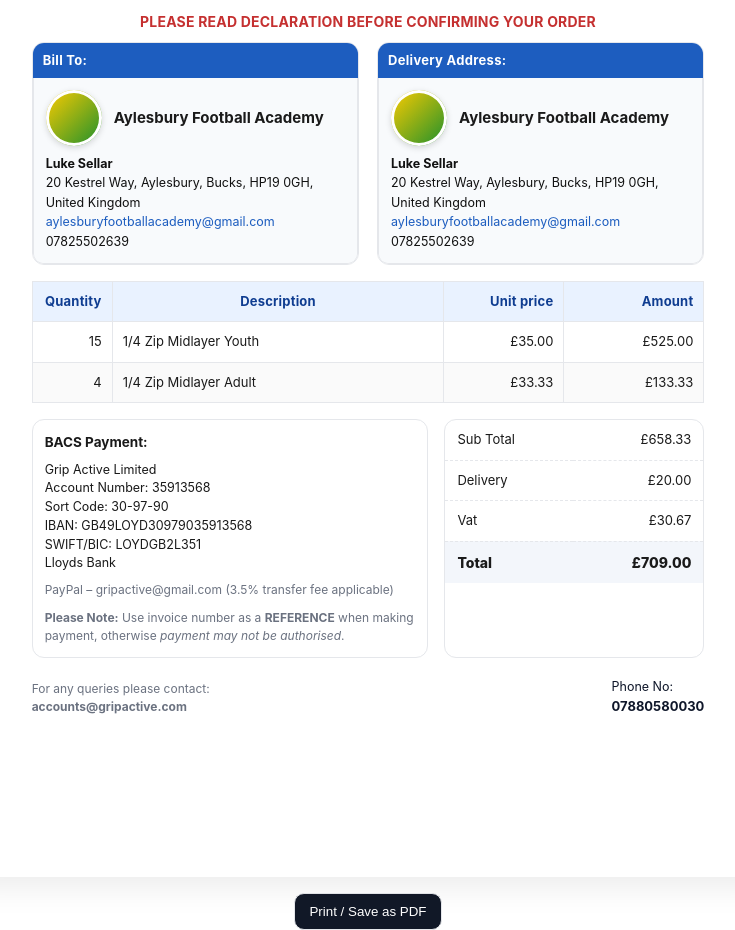
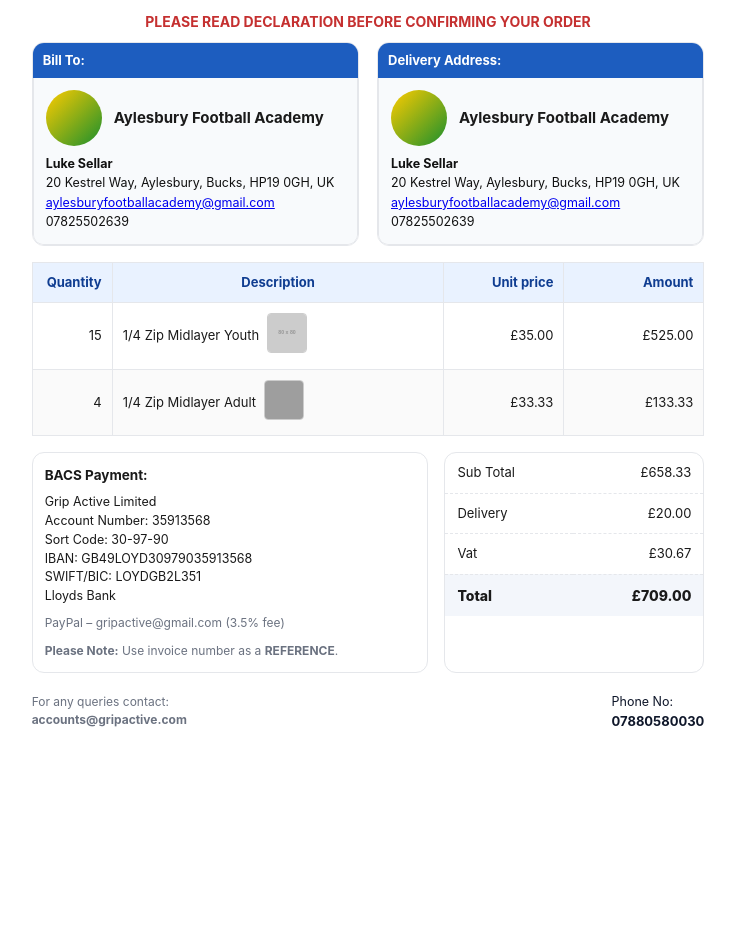
Before and after one commit to SAFDAR1337/invoice_code, a plain HTML site: page index.html in a window 1280 px wide. Shown: the part 246-1176 px from the top of the page, without its empty margins (272-1007 px from the left). After the commit the page ends 1123 px from the top, so only its background shows below. Drawn offline with Linux system fonts and the light colour scheme; grey boxes are pictures that could not be loaded; placeholder pictures from the web are drawn by us.

Commit message:
Update index.html

```diff
--- a/index.html
+++ b/index.html
@@ -6,24 +6,23 @@
   <title>Invoice GA-3804 – Grip Active</title>
   <style>
     :root{
-      --brand:#1d5dbf;        /* blue for headings */
-      --accent:#3c8af4;       /* lighter blue */
-      --ink:#1a1a1a;          /* body text */
-      --muted:#6b7280;        /* subtle gray */
-      --panel:#f8fafc;        /* light background */
-      --line:#e5e7eb;         /* borders */
+      --brand:#1d5dbf;
+      --accent:#3c8af4;
+      --ink:#1a1a1a;
+      --muted:#6b7280;
+      --panel:#f8fafc;
+      --line:#e5e7eb;
     }
 
     *{ box-sizing:border-box; }
     html,body{ height:100%; }
     body{
       margin:0;
-      font: 14px/1.5 "Inter", system-ui, -apple-system, Segoe UI, Roboto, Helvetica, Arial, "Apple Color Emoji","Segoe UI Emoji";
+      font: 14px/1.5 "Inter", system-ui, -apple-system, Segoe UI, Roboto, Helvetica, Arial;
       color:var(--ink);
       background:#fff;
     }
 
-    /* Page frame */
     .a4{
       width: 210mm;
       min-height: 297mm;
@@ -43,133 +42,81 @@
       padding-bottom: 14px;
     }
 
-    .logo{
-      display:flex; align-items:center; gap:14px;
-    }
+    .logo{ display:flex; align-items:center; gap:14px; }
     .logo-mark{
       width: 160px; height: 44px; border-radius:8px; border:2px solid var(--brand);
       display:grid; place-items:center; font-weight:800; color:var(--brand);
-      letter-spacing:.5px; text-transform:uppercase;
+      text-transform:uppercase;
     }
-    .doc-title{
-      text-align:right;
-    }
-    .doc-title h1{
-      margin:0; font-size:44px; letter-spacing:1px; color:var(--accent);
-    }
+    .doc-title{ text-align:right; }
+    .doc-title h1{ margin:0; font-size:44px; color:var(--accent); }
 
-    /* Meta row */
-    .meta{
-      display:grid; grid-template-columns: 1fr auto; gap: 12px; margin-top: 10px;
-    }
-    .issuer{
-      font-size:12.5px; color:#111;
-    }
+    .meta{ display:grid; grid-template-columns: 1fr auto; gap: 12px; margin-top: 10px; }
+    .issuer{ font-size:12.5px; color:#111; }
     .issuer strong{ display:block; font-size:13.5px; margin-bottom:4px; }
 
     .meta-cells{
-      display:grid; grid-auto-flow:column; gap:22px; align-items:start; justify-content:end;
+      display:grid; grid-auto-flow:column; gap:22px; justify-content:end;
       font-size:12.5px; text-align:right;
     }
     .meta-cells div span{ color:var(--muted); display:block; font-size:12px; }
 
-    .notice{
-      margin: 14px 0 10px; text-align:center; font-weight:700; color:#c53030;
-      letter-spacing:.2px;
-    }
+    .notice{ margin: 14px 0 10px; text-align:center; font-weight:700; color:#c53030; }
 
-    /* Two-up addresses */
-    .section-title{
-      background: var(--brand); color:#fff; padding:8px 10px; font-weight:700; border-radius:6px 6px 0 0;
-      font-size:13px; letter-spacing:.3px;
-    }
-    .panel{
-      border: 1px solid var(--line); border-top:0; padding:12px; border-radius:0 0 10px 10px; background:var(--panel);
-    }
+    .section-title{ background: var(--brand); color:#fff; padding:8px 10px; font-weight:700; border-radius:6px 6px 0 0; font-size:13px; }
+    .panel{ border: 1px solid var(--line); border-top:0; padding:12px; border-radius:0 0 10px 10px; background:var(--panel); }
 
     .grid-2{ display:grid; grid-template-columns: 1fr 1fr; gap: 18px; }
-
     .card{ border:1px solid var(--line); border-radius:12px; overflow:hidden; background:#fff; }
 
     .org{ display:grid; grid-template-columns: 56px 1fr; gap:12px; align-items:center; }
-    .badge{
-      width:56px; height:56px; border-radius:50%; background:linear-gradient(135deg, #ffcc00, #1a8f2d);
-      box-shadow: inset 0 0 0 3px #fff, 0 2px 6px rgba(0,0,0,.15);
-    }
+    .badge{ width:56px; height:56px; border-radius:50%; background:linear-gradient(135deg, #ffcc00, #1a8f2d); }
     .org h3{ margin:0; font-size:15px; }
+    .addr{ margin-top:8px; font-size:12.5px; color:#111; line-height:1.55; }
 
-    .addr{ margin-top:8px; font-size:12.5px; color:#111; line-height:1.55; }
-    .addr a{ color:var(--brand); text-decoration:none; }
-
-    /* Items table */
     table{ width:100%; border-collapse:collapse; }
     .items{ margin-top:16px; }
     .items thead th{
-      background:#e9f2ff; color:#0f3d91; font-weight:700; text-transform:none; letter-spacing:.2px;
+      background:#e9f2ff; color:#0f3d91; font-weight:700;
       padding:10px; border:1px solid var(--line); font-size:13px;
     }
     .items tbody td{
-      padding:10px; border:1px solid var(--line); vertical-align:top; font-size:13px;
+      padding:10px; border:1px solid var(--line); vertical-align:middle; font-size:13px;
     }
     .items tbody tr:nth-child(even) td{ background:#fafafa; }
     .qty, .price, .amount{ text-align:right; white-space:nowrap; }
 
-    /* Totals */
-    .totals-wrap{
-      display:grid; grid-template-columns: 1fr 260px; gap: 16px; margin-top: 16px;
+    /* Product description + thumbnail */
+    .product-desc{ display:flex; align-items:center; gap:8px; }
+    .product-desc img{
+      width:40px; height:40px; object-fit:cover; border:1px solid #ccc; border-radius:4px; cursor:pointer; transition:transform 0.3s;
     }
-    .totals{
-      border:1px solid var(--line); border-radius:12px; overflow:hidden; background:#fff;
-    }
-    .totals table{ width:100%; }
+    .product-desc img:hover{ transform:scale(2.5); z-index:1000; position:relative; }
+
+    .totals-wrap{ display:grid; grid-template-columns: 1fr 260px; gap: 16px; margin-top: 16px; }
+    .totals{ border:1px solid var(--line); border-radius:12px; background:#fff; }
     .totals td{ padding:10px 12px; border-bottom:1px dashed var(--line); font-size:13px; }
     .totals td:last-child{ text-align:right; }
     .totals tr:last-child td{ border-bottom:0; font-weight:800; font-size:14px; background:#f3f6fb; }
 
-    /* Payment */
-    .payment{
-      border:1px solid var(--line); border-radius:12px; padding:12px; background:#fff; font-size:12.5px;
-    }
+    .payment{ border:1px solid var(--line); border-radius:12px; padding:12px; background:#fff; font-size:12.5px; }
     .payment h4{ margin:0 0 8px; font-size:13.5px; }
     .muted{ color:var(--muted); font-size:12px; }
 
-    /* Footer */
-    footer{
-      display:flex; justify-content:space-between; gap:16px; align-items:flex-end; margin-top: 20px; font-size:12.5px; color:#0f172a;
-    }
+    footer{ display:flex; justify-content:space-between; margin-top: 20px; font-size:12.5px; color:#0f172a; }
     footer .contact strong{ display:block; font-size:13px; }
 
-    /* Print */
-    @media print{
-      body{ background:#fff; }
-      .a4{ box-shadow:none; margin:0; width:auto; min-height:auto; padding:0; }
-      header{ border-color:#1f2937; }
-      .notice{ color:#b91c1c; }
-    }
-
-    /* Responsive (mobile preview) */
-    @media (max-width:900px){
-      .a4{ width:auto; min-height:auto; padding:24px 16px; }
-      .grid-2{ grid-template-columns:1fr; }
-      .totals-wrap{ grid-template-columns: 1fr; }
-      .doc-title h1{ font-size:36px; }
-    }
+    @media print{ .a4{ box-shadow:none; margin:0; width:auto; padding:0; } }
   </style>
 </head>
 <body>
   <main class="a4" role="document" aria-label="Invoice">
-    <!-- Header -->
     <header>
-      <div class="logo">
-        <div class="logo-mark" aria-label="Company Logo">GripActive</div>
-      </div>
-      <div class="doc-title">
-        <h1>INVOICE</h1>
-      </div>
+      <div class="logo"><div class="logo-mark">GripActive</div></div>
+      <div class="doc-title"><h1>INVOICE</h1></div>
     </header>
 
-    <!-- Meta / Issuer -->
-    <section class="meta" aria-label="Issuer & Meta">
+    <section class="meta">
       <div class="issuer">
         <strong>Grip Active Limited</strong>
         CEME Campus Marsh Way, London, RM13 8EU, United Kingdom<br>
@@ -184,42 +131,26 @@
 
     <p class="notice">PLEASE READ DECLARATION BEFORE CONFIRMING YOUR ORDER</p>
 
-    <!-- Bill To & Delivery -->
-    <section class="grid-2" aria-label="Addresses">
+    <section class="grid-2">
       <div class="card">
         <div class="section-title">Bill To:</div>
         <div class="panel">
-          <div class="org">
-            <div class="badge" aria-hidden="true"></div>
-            <h3>Aylesbury Football Academy</h3>
-          </div>
-          <div class="addr">
-            <strong>Luke Sellar</strong><br>
-            20 Kestrel Way, Aylesbury, Bucks, HP19 0GH, United Kingdom<br>
-            <a href="mailto:aylesburyfootballacademy@gmail.com">aylesburyfootballacademy@gmail.com</a><br>
-            07825502639
-          </div>
+          <div class="org"><div class="badge"></div><h3>Aylesbury Football Academy</h3></div>
+          <div class="addr"><strong>Luke Sellar</strong><br>20 Kestrel Way, Aylesbury, Bucks, HP19 0GH, UK<br>
+          <a href="mailto:aylesburyfootballacademy@gmail.com">aylesburyfootballacademy@gmail.com</a><br>07825502639</div>
         </div>
       </div>
       <div class="card">
         <div class="section-title">Delivery Address:</div>
         <div class="panel">
-          <div class="org">
-            <div class="badge" aria-hidden="true"></div>
-            <h3>Aylesbury Football Academy</h3>
-          </div>
-          <div class="addr">
-            <strong>Luke Sellar</strong><br>
-            20 Kestrel Way, Aylesbury, Bucks, HP19 0GH, United Kingdom<br>
-            <a href="mailto:aylesburyfootballacademy@gmail.com">aylesburyfootballacademy@gmail.com</a><br>
-            07825502639
-          </div>
+          <div class="org"><div class="badge"></div><h3>Aylesbury Football Academy</h3></div>
+          <div class="addr"><strong>Luke Sellar</strong><br>20 Kestrel Way, Aylesbury, Bucks, HP19 0GH, UK<br>
+          <a href="mailto:aylesburyfootballacademy@gmail.com">aylesburyfootballacademy@gmail.com</a><br>07825502639</div>
         </div>
       </div>
     </section>
 
-    <!-- Items -->
-    <section class="items" aria-label="Line Items">
+    <section class="items">
       <table>
         <thead>
           <tr>
@@ -232,13 +163,27 @@
         <tbody>
           <tr>
             <td class="qty">15</td>
-            <td>1/4 Zip Midlayer Youth</td>
+            <td>
+              <div class="product-desc">
+                1/4 Zip Midlayer Youth
+                <a href="https://via.placeholder.com/400" target="_blank">
+                  <img src="https://via.placeholder.com/80" alt="Midlayer Youth">
+                </a>
+              </div>
+            </td>
             <td class="price">£35.00</td>
             <td class="amount">£525.00</td>
           </tr>
           <tr>
             <td class="qty">4</td>
-            <td>1/4 Zip Midlayer Adult</td>
+            <td>
+              <div class="product-desc">
+                1/4 Zip Midlayer Adult
+                <a href="https://www.gripactive.com/products/mid-layer-ga-fml2" target="_blank">
+                  <img src="https://www.gripactive.com/products/mid-layer-ga-fml2" alt="Midlayer Adult">
+                </a>
+              </div>
+            </td>
             <td class="price">£33.33</td>
             <td class="amount">£133.33</td>
           </tr>
@@ -246,52 +191,28 @@
       </table>
     </section>
 
-    <!-- Totals & Payment -->
     <section class="totals-wrap">
       <div class="payment">
         <h4>BACS Payment:</h4>
-        <div>
-          Grip Active Limited<br>
-          Account Number: 35913568<br>
-          Sort Code: 30-97-90<br>
-          IBAN: GB49LOYD30979035913568<br>
-          SWIFT/BIC: LOYDGB2L351<br>
-          Lloyds Bank
-        </div>
-        <div class="muted" style="margin-top:8px;">PayPal – gripactive@gmail.com (3.5% transfer fee applicable)</div>
-        <div class="muted" style="margin-top:10px;"><strong>Please Note:</strong> Use invoice number as a <strong>REFERENCE</strong> when making payment, otherwise <em>payment may not be authorised</em>.</div>
+        Grip Active Limited<br>Account Number: 35913568<br>Sort Code: 30-97-90<br>
+        IBAN: GB49LOYD30979035913568<br>SWIFT/BIC: LOYDGB2L351<br>Lloyds Bank
+        <div class="muted" style="margin-top:8px;">PayPal – gripactive@gmail.com (3.5% fee)</div>
+        <div class="muted" style="margin-top:10px;"><strong>Please Note:</strong> Use invoice number as a <strong>REFERENCE</strong>.</div>
       </div>
-      <div class="totals" aria-label="Totals">
+      <div class="totals">
         <table>
-          <tr>
-            <td>Sub Total</td>
-            <td>£658.33</td>
-          </tr>
-          <tr>
-            <td>Delivery</td>
-            <td>£20.00</td>
-          </tr>
-          <tr>
-            <td>Vat</td>
-            <td>£30.67</td>
-          </tr>
-          <tr>
-            <td>Total</td>
-            <td>£709.00</td>
-          </tr>
+          <tr><td>Sub Total</td><td>£658.33</td></tr>
+          <tr><td>Delivery</td><td>£20.00</td></tr>
+          <tr><td>Vat</td><td>£30.67</td></tr>
+          <tr><td>Total</td><td>£709.00</td></tr>
         </table>
       </div>
     </section>
 
     <footer>
-      <div class="muted">For any queries please contact:<br><strong>accounts@gripactive.com</strong></div>
+      <div class="muted">For any queries contact:<br><strong>accounts@gripactive.com</strong></div>
       <div class="contact">Phone No: <strong>07880580030</strong></div>
     </footer>
   </main>
-
-  <!-- Small helper: quick print & export -->
-  <div style="max-width:210mm; margin: 16px auto; text-align:center;">
-    <button onclick="window.print()" style="padding:10px 14px; border:1px solid var(--line); border-radius:10px; background:#111827; color:#fff; cursor:pointer;">Print / Save as PDF</button>
-  </div>
 </body>
 </html>
```
